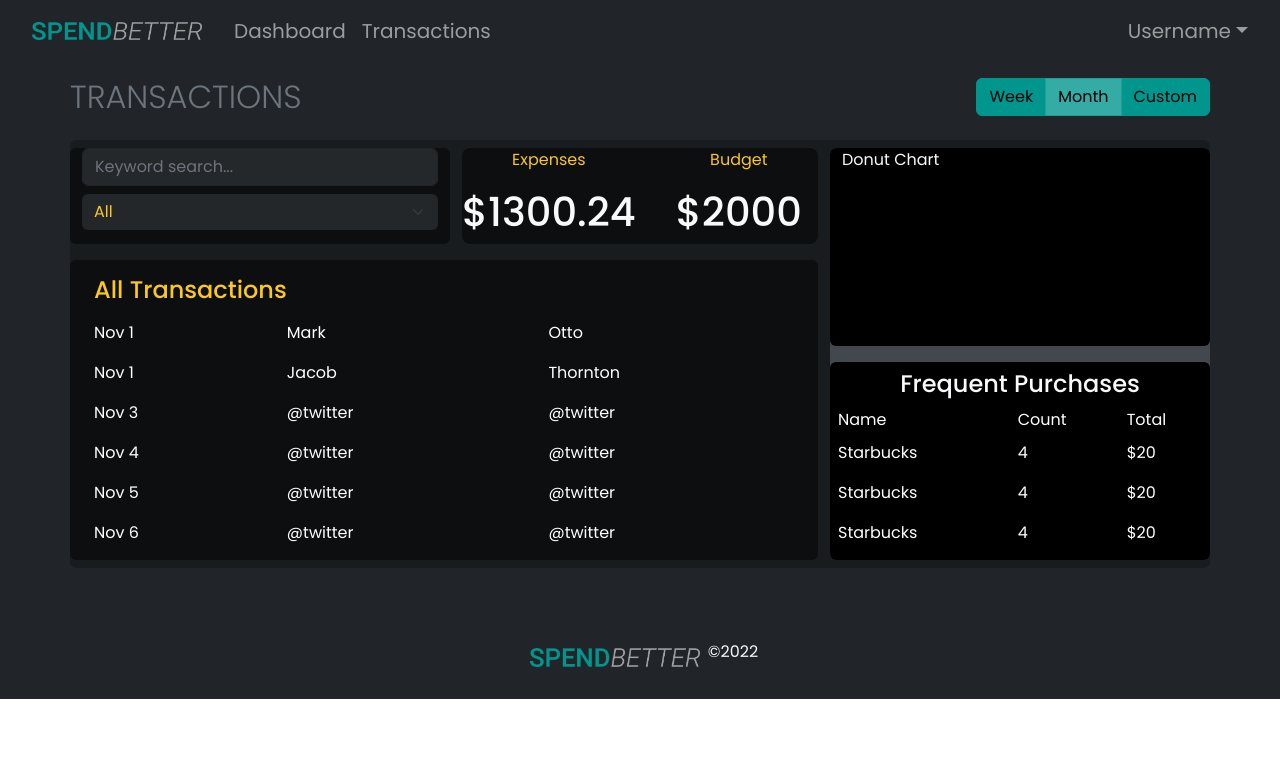
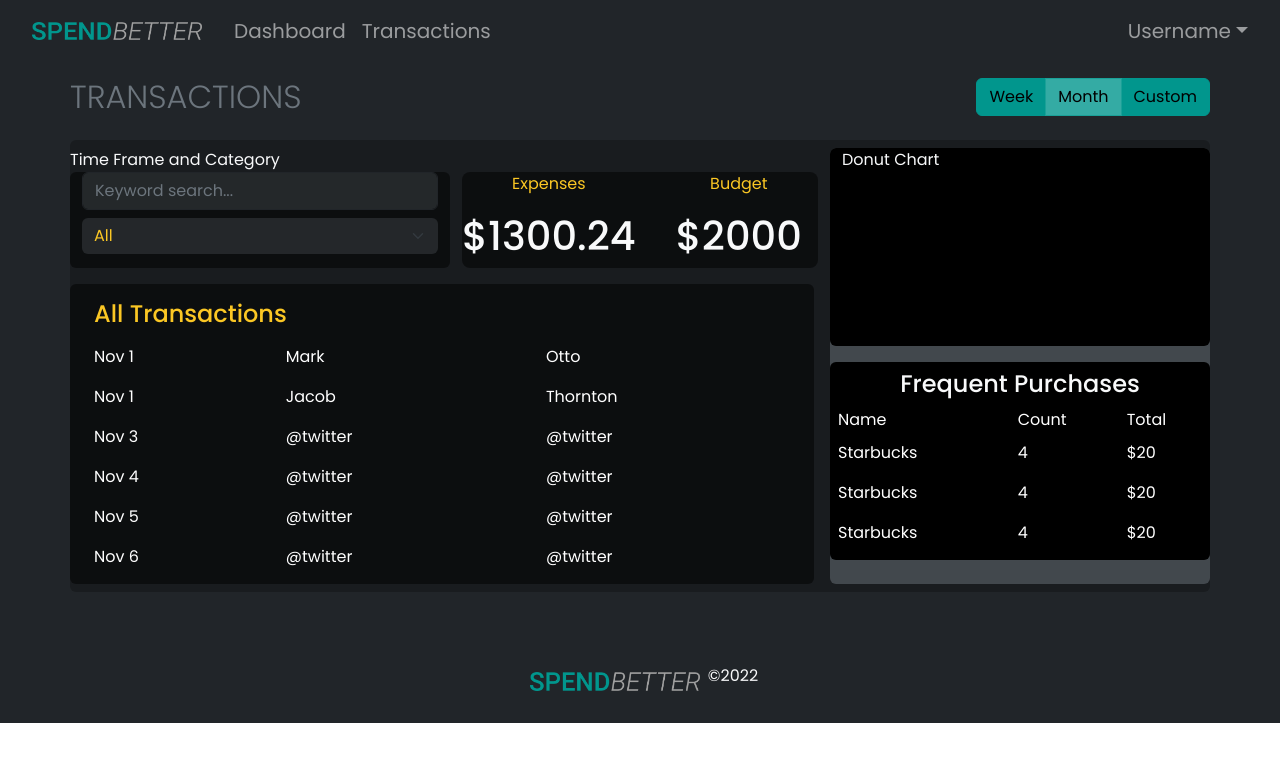
Before and after one commit to nickmendezFlatiron/budget-app, a React (Vite) app in the folder client/: page /transactions in a window 1280 px wide. Shown: the top 762 px of the page. Built offline with nearby package versions, Linux system fonts and the light colour scheme.

Commit message:
added row to display time frame and category in transactions

```diff
--- a/client/src/dashboard/transactions/Transactions.jsx
+++ b/client/src/dashboard/transactions/Transactions.jsx
@@ -34,6 +34,7 @@ const Transactions = () => {
         <TitleDateRange timeFrame={timeFrame} handleTimeFrameChange={handleTimeFrameChange}/>
         <Row className="bg-black bg-opacity-25 rounded py-2 mt-3" xs={1} lg={2}>
           <Col className="rounded" lg={8}>
+            <Row>Time Frame and Category</Row>
             <Row xs={1} md={2}>
               <Col className="bg-black bg-opacity-50 rounded">
                 <TransactionFilters register={register} handleSubmit={handleSubmit} setSelectedCategory={setSelectedCategory}/>
@@ -43,7 +44,7 @@ const Transactions = () => {
               </Col>
             </Row>
             <Row>
-              <Col className="ps-0">
+              <Col className="p-0 pe-lg-3">
                 <div className="transaction-table mt-3 ps-lg-3 bg-opacity-50 bg-black rounded">
                   <h4 className="text-center pt-3 ps-lg-2 text-lg-start text-warning text-capitalize">{selectedCategory} Transactions</h4>
                   <TransactionTable />
```
